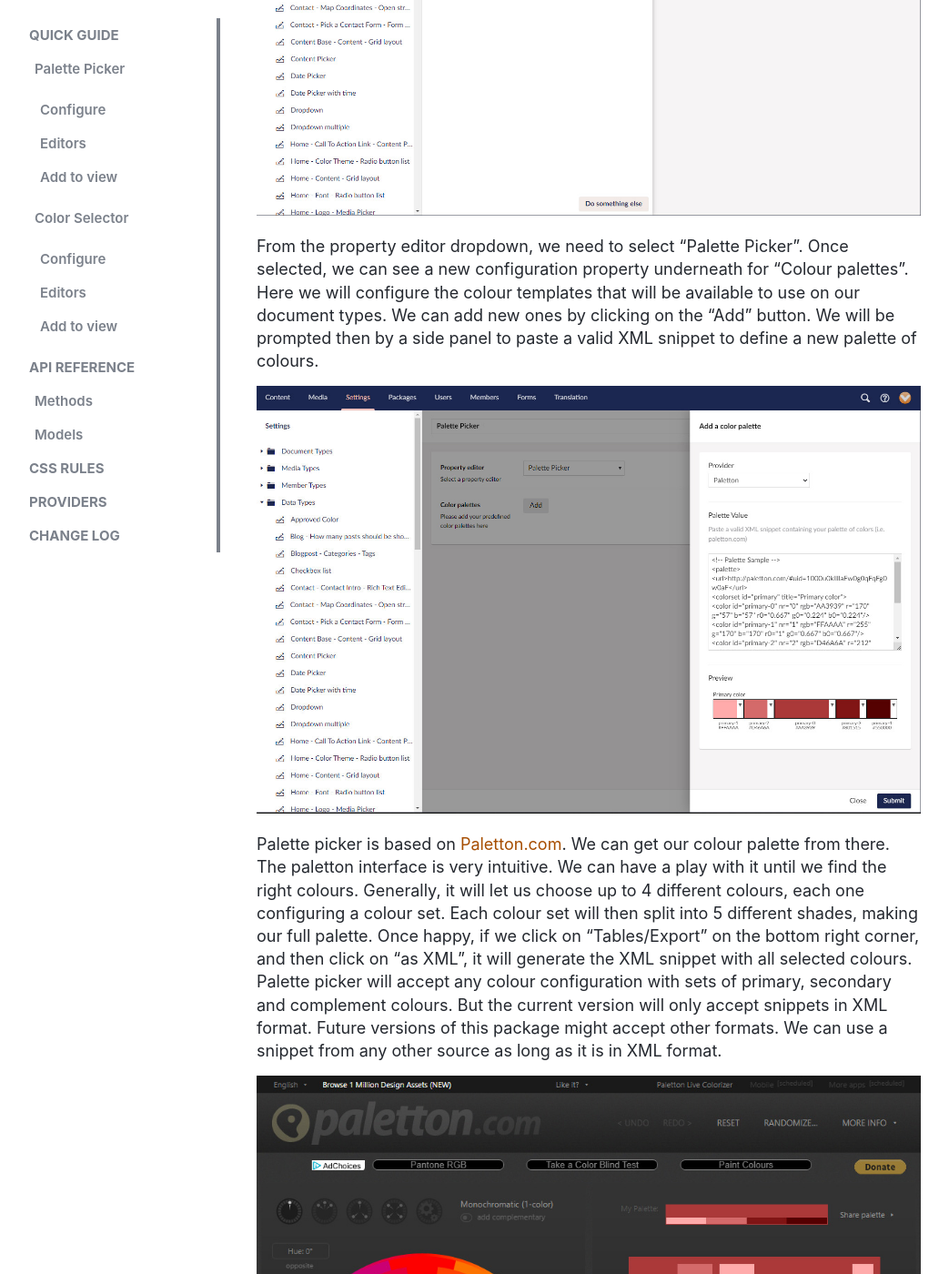
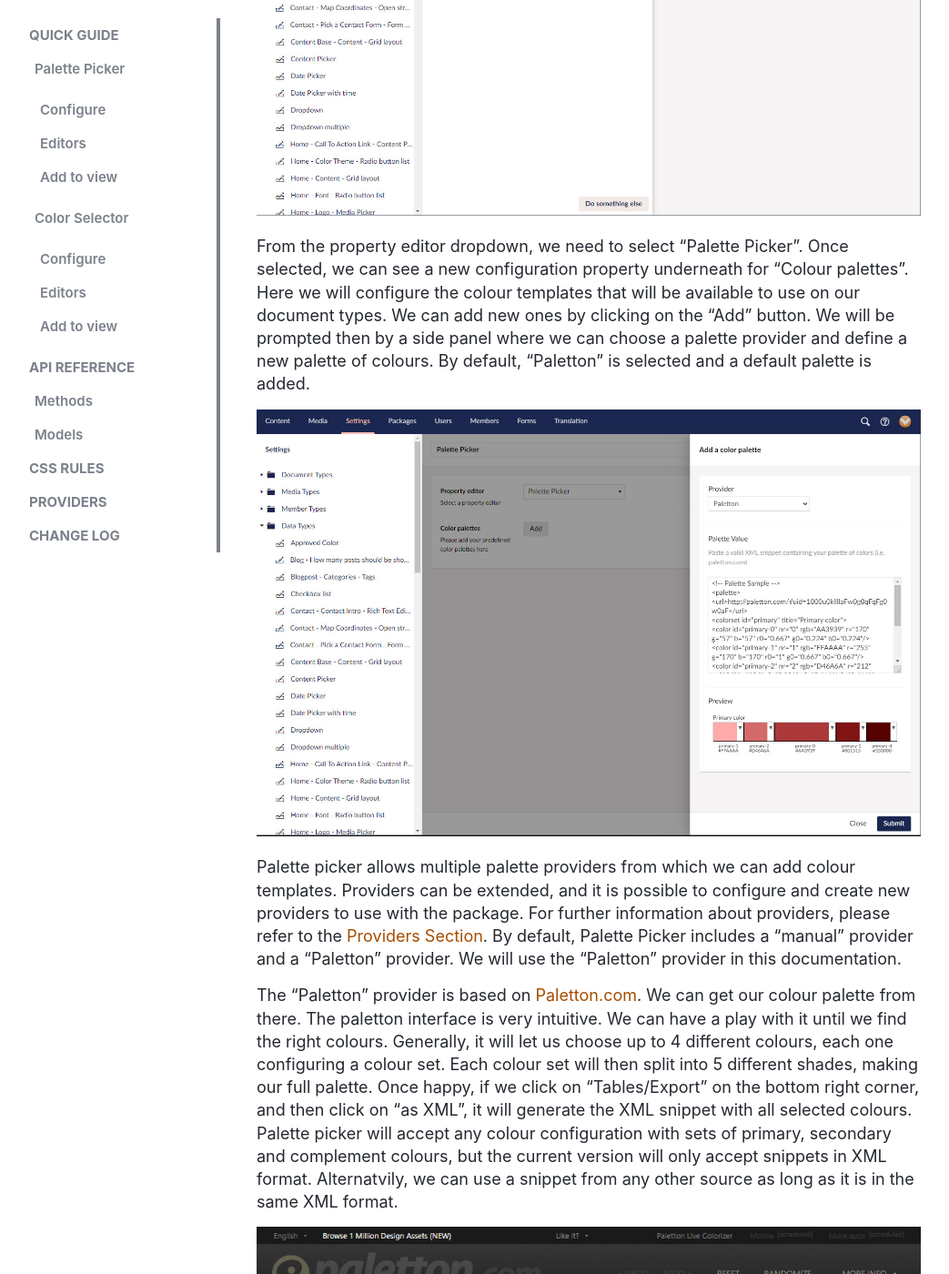
Before and after one commit to Vizioz/Paletton-Picker, a Jekyll site: the page built from docs/documentation.md, in a window 1280 px wide and 1400 px high, scrolled down 1001 px. Shown: the whole window at 91% size, without its empty margins (118-1161 px from the left). Built offline with Jekyll 4.4.1, drawn with Linux system fonts in a browser that asks for light colours; some of the changed text lies outside the part shown.

Commit message:
some documentation changes

`````diff
--- a/docs/documentation.md
+++ b/docs/documentation.md
@@ -17,23 +17,25 @@
 
 ![Create Data Type]({{ site.baseurl }}/images/Developer-1.jpg)
 
-From the property editor dropdown, we need to select "Palette Picker". Once selected, we can see a new configuration property underneath for "Colour palettes". Here we will configure the colour templates that will be available to use on our document types. We can add new ones by clicking on the "Add" button. We will be prompted then by a side panel to paste a valid XML snippet to define a new palette of colours.
+From the property editor dropdown, we need to select "Palette Picker". Once selected, we can see a new configuration property underneath for "Colour palettes". Here we will configure the colour templates that will be available to use on our document types. We can add new ones by clicking on the "Add" button. We will be prompted then by a side panel where we can choose a palette provider and define a new palette of colours. By default, "Paletton" is selected and a default palette is added.
 
 ![Configure Palette Picker]({{ site.baseurl }}/images/Developer-3.jpg)
 
-Palette picker is based on [Paletton.com](https://paletton.com/). We can get our colour palette from there. The paletton interface is very intuitive. We can have a play with it until we find the right colours. Generally, it will let us choose up to 4 different colours, each one configuring a colour set. Each colour set will then split into 5 different shades, making our full palette. Once happy, if we click on "Tables/Export" on the bottom right corner, and then click on "as XML", it will generate the XML snippet with all selected colours. Palette picker will accept any colour configuration with sets of primary, secondary and complement colours. But the current version will only accept snippets in XML format. Future versions of this package might accept other formats. We can use a snippet from any other source as long as it is in XML format.
+Palette picker allows multiple palette providers from which we can add colour templates. Providers can be extended, and it is possible to configure and create new providers to use with the package. For further information about providers, please refer to the [Providers Section]({{ site.baseurl }}/api). By default, Palette Picker includes a "manual" provider and a "Paletton" provider. We will use the "Paletton" provider in this documentation.
+
+The "Paletton" provider is based on [Paletton.com](https://paletton.com/). We can get our colour palette from there. The paletton interface is very intuitive. We can have a play with it until we find the right colours. Generally, it will let us choose up to 4 different colours, each one configuring a colour set. Each colour set will then split into 5 different shades, making our full palette. Once happy, if we click on "Tables/Export" on the bottom right corner, and then click on "as XML", it will generate the XML snippet with all selected colours. Palette picker will accept any colour configuration with sets of primary, secondary and complement colours, but the current version will only accept snippets in XML format. Alternatvily, we can use a snippet from any other source as long as it is in the same XML format.
 
 ![Paletton]({{ site.baseurl }}/images/Paletton-1.jpg)
 
 ![Paletton XML]({{ site.baseurl }}/images/Paletton-2.jpg)
 
-We then copy the snippet into the textbox. If it is well formatted, we will see the template preview below it, otherwise it means the snippet is not well formatted or contains errors.
+Once we have selected the "Paletton" provider from the dropdown, we then copy the snippet into the textbox. If it is well formatted, we will see the template preview below it, otherwise it means the snippet is not well formatted or contains errors.
 
-Once the snipped is added (and is valid), we can perform some fine tuning before saving it and manually configure any of the colors of the palette, by clicking on them, as if a standard color picker.
+Once the snippet is added (and is valid), we can perform some fine tuning before saving it and manually configure any of the colors of the palette, by clicking on the different colors of the preview, as if a standard color picker.
 
 ![Palette Picker Colour Template]({{ site.baseurl }}/images/Developer-4.jpg)
 
-We can add as many templates as we like, which are visible in the data type configuration.
+We can add as many templates as we like, which are visible in the data type configuration. Templates can use different providers within the same data type. Each provider will have its own configuration. The palette preview will be visible and available for all provider configurations and will still allow fine tuning.
 
 Finally, we give a name to our newly created data type and save it.
 
@@ -140,7 +142,7 @@
 </style>
 ````
 
-For secondary and complementary colours, the rules will have similar class selectors, for instance, bg-secondary-1-1, bg-complement-1. For full reference, please go to [CSS rules]({{ site.baseurl }}/cssrules).
+For different color sets, or different color ids, the rules will have similar class selectors, for instance, bg-secondary-1-1, bg-complement-1. For full reference, please go to [CSS rules]({{ site.baseurl }}/cssrules).
 
 Besides class selector, we can generate selectors for pseudo classes and pseudo elements. For full specification, please go to the [API section]({{ site.baseurl }}/api).
 
`````
Also changed, not shown: docs/api.md (+3 -11 lines).
